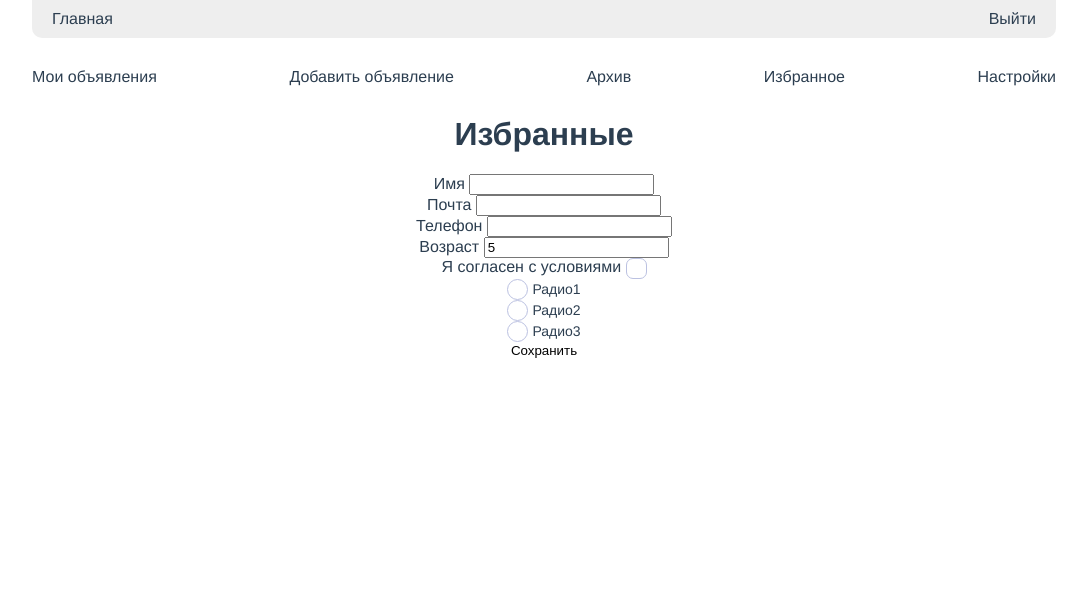
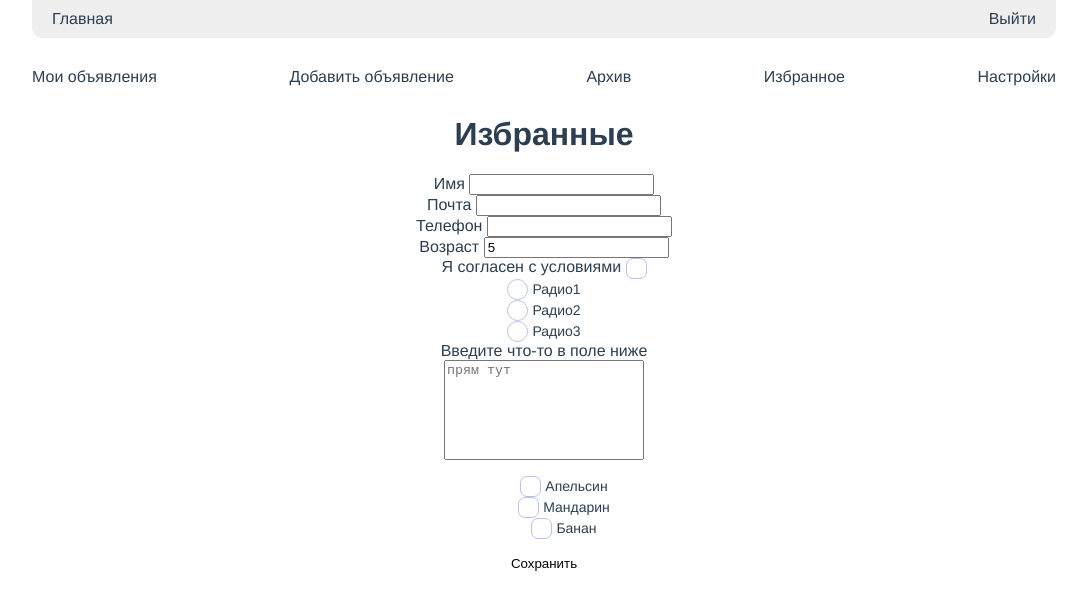
Before and after one commit to Erl777/Baraholka, a Vue app: page /profile/favourite in a window 1280 px wide. Shown: the top 606 px of the page, without its empty margins (96-1183 px from the left). Built offline with nearby package versions, Linux system fonts and the light colour scheme; no server answers; sample sign-in values are in the browser's storage.

Commit message:
доработал кастомные чекбоксы несколько из списка, сделал кастомную текстерию, валидация в форме

```diff
--- a/src/components/FormCustom.vue
+++ b/src/components/FormCustom.vue
@@ -7,7 +7,12 @@
         @focus="errorName = false"
         :class="{'invalid': errorName}"
       />
-      <small v-if="errorName" class="error-message">Введите имя</small>
+      <small
+        v-if="errorName"
+        class="error-message"
+      >
+        Введите имя
+      </small>
 
       <input-custom
         type="email"
@@ -16,7 +21,12 @@
         @focus="errorEmail = false"
         :class="{'invalid': errorEmail}"
       />
-      <small v-if="errorEmail" class="error-message">Введите почту</small>
+      <small
+        v-if="errorEmail"
+        class="error-message"
+      >
+        Введите почту
+      </small>
 
       <input-custom
         type="tel"
@@ -26,7 +36,12 @@
         @change="validNumber"
         @focus="errorTel = false"
       />
-      <small v-if="errorTel" class="error-message">Введите телефон</small>
+      <small
+        v-if="errorTel"
+        class="error-message"
+      >
+        Введите телефон
+      </small>
 
       <input-custom
         type="number"
@@ -35,9 +50,24 @@
         @focus="errorAge = false"
         :class="{'invalid': errorAge}"
       />
-      <small v-if="errorAge" class="error-message">Введите свой возраст</small>
+      <small
+        v-if="errorAge"
+        class="error-message"
+      >
+        Введите свой возраст
+      </small>
 
-      <checkbox-custom v-model="formData.checkbox" :label="'Я согласен с условиями'"/>
+      <checkbox-custom
+        v-model="formData.checkbox"
+        :label="'Я согласен с условиями'"
+        @click="errorCheckbox = false"
+      />
+      <small
+        v-if="errorCheckbox"
+        class="error-message"
+      >
+        Вы не согласились с условиями
+      </small>
 
       <radio-custom
         v-model="formData.radio"
@@ -45,6 +75,7 @@
         name="radio"
         inputValue="Радио1"
         id="radio1"
+        @click="errorRadio = false"
       />
 
       <radio-custom
@@ -53,6 +84,7 @@
         name="radio"
         inputValue="Радио2"
         id="radio2"
+        @click="errorRadio = false"
       />
 
       <radio-custom
@@ -61,7 +93,38 @@
         name="radio"
         inputValue="Радио3"
         id="radio3"
+        @click="errorRadio = false"
       />
+      <small
+        v-if="errorRadio"
+        class="error-message"
+      >
+        Выберите один из вариантов
+      </small>
+
+      <p>Введите что-то в поле ниже</p>
+      <textarea-base
+        v-model="formData.description"
+        @focus="errorTextarea = false"
+      />
+      <small
+        v-if="errorTextarea"
+        class="error-message"
+      >
+        Введите описание
+      </small>
+
+      <checkboxes-custom
+        v-model="formData.variants"
+        :arr="arr"
+        @input="errorCheckboxes = false"
+      />
+      <small
+        v-if="errorCheckboxes"
+        class="error-message"
+      >
+        Выберите хоть один из вариантов
+      </small>
 
       <button type="submit">Сохранить</button>
 
@@ -72,11 +135,14 @@
     import InputCustom from "./simpleElements/InputCustom";
     import CheckboxCustom from "./simpleElements/CheckboxCustom";
     import RadioCustom from "./simpleElements/RadioCustom";
+    import CheckboxesCustom from "@/components/simpleElements/CheckboxesCustom";
+    import TextareaBase from "@/components/simpleElements/textareaBase";
     export default {
         name: "FormCustom",
-        components: {RadioCustom, CheckboxCustom, InputCustom},
+        components: {TextareaBase, RadioCustom, CheckboxCustom, InputCustom, CheckboxesCustom},
         data(){
             return{
+                arr: ['Апельсин', 'Мандарин', 'Банан'],
                 formData: {
                     name: '',
                     email: '',
@@ -84,13 +150,19 @@
                     // perfectTel: '(099) 222-23-32',
                     age: '5',
                     radio: null,
-                    checkbox: false
+                    checkbox: false,
+                    description: '',
+                    variants: []
                 },
                 numberIsValid: true,
                 errorName: false,
                 errorEmail: false,
                 errorTel: false,
                 errorAge: false,
+                errorTextarea: false,
+                errorRadio: false,
+                errorCheckboxes: false,
+                errorCheckbox: false,
                 pattern: /^\([0-9]{3}\) [0-9]{3}-[0-9]{2}-[0-9]{2}/g
             }
         },
@@ -105,7 +177,7 @@
                     valid = false;
                     this.errorEmail = true;
                 }
-                if(this.formData.age.length === 0) {
+                if(this.formData.age.length === 0 && this.numberIsValid) {
                     valid = false;
                     this.errorAge = true;
                 }
@@ -113,6 +185,10 @@
                     valid = false;
                     this.errorTel = true;
                 }
+                if (!this.formData.checkbox) this.errorCheckbox = true;
+                if(this.formData.radio === null) this.errorRadio = true;
+                if(this.formData.description.length === 0) this.errorTextarea = true;
+                if(this.formData.variants.length === 0) this.errorCheckboxes = true;
                 if(valid) alert('congratulations!!!');
                 console.log('validation');
             },
@@ -120,11 +196,6 @@
                 this.numberIsValid = this.pattern.test(this.formData.tel)
             }
         },
-        computed: {
-            // validNumber(){
-            //     return this.pattern.test(this.formData.tel)
-            // }
-        }
     }
 </script>
 
--- a/src/components/simpleElements/CheckboxesCustom.vue
+++ b/src/components/simpleElements/CheckboxesCustom.vue
@@ -1,9 +1,22 @@
 <template>
   <ul>
-    <li>
-      <input id="c1" type="checkbox">
-      <label for="c1">Checkbox</label>
+
+    <li v-for="item in arr" :key="item">
+
+      <input
+        :id="item"
+        type="checkbox"
+        :value="item"
+        v-model="choosenVariants"
+      >
+
+      <label
+        :for="item">
+        {{item}}
+      </label>
+
     </li>
+
   </ul>
 </template>
 
@@ -17,12 +30,24 @@
         },
         data(){
             return{
+              choosenVariants: []
+            }
+        },
+        watch: {
+          choosenVariants: {
+            deep: true,
 
+            handler(){
+              this.$emit('input', this.choosenVariants)
             }
+          }
         }
     }
 </script>
 
 <style lang="scss" scoped>
   @import "../../assets/stylesheets/customElementsStyles";
+  li{
+    list-style-type: none;
+  }
 </style>
--- /dev/null
+++ b/src/components/simpleElements/textareaBase.vue
@@ -0,0 +1,32 @@
+<template>
+    <textarea
+      v-on="listeners"
+      placeholder="прям тут"
+    >
+
+    </textarea>
+</template>
+
+<script>
+export default {
+  name: "textareaBase",
+  computed: {
+    listeners() {
+      return {
+        ...this.$listeners,
+        input: event => this.$emit('input', event.target.value),
+      };
+    },
+  }
+}
+</script>
+
+<style scoped>
+  textarea{
+    width: 200px;
+    height: 100px;
+    max-width: 200px;
+    resize: none;
+    margin: 0 auto;
+  }
+</style>
```
